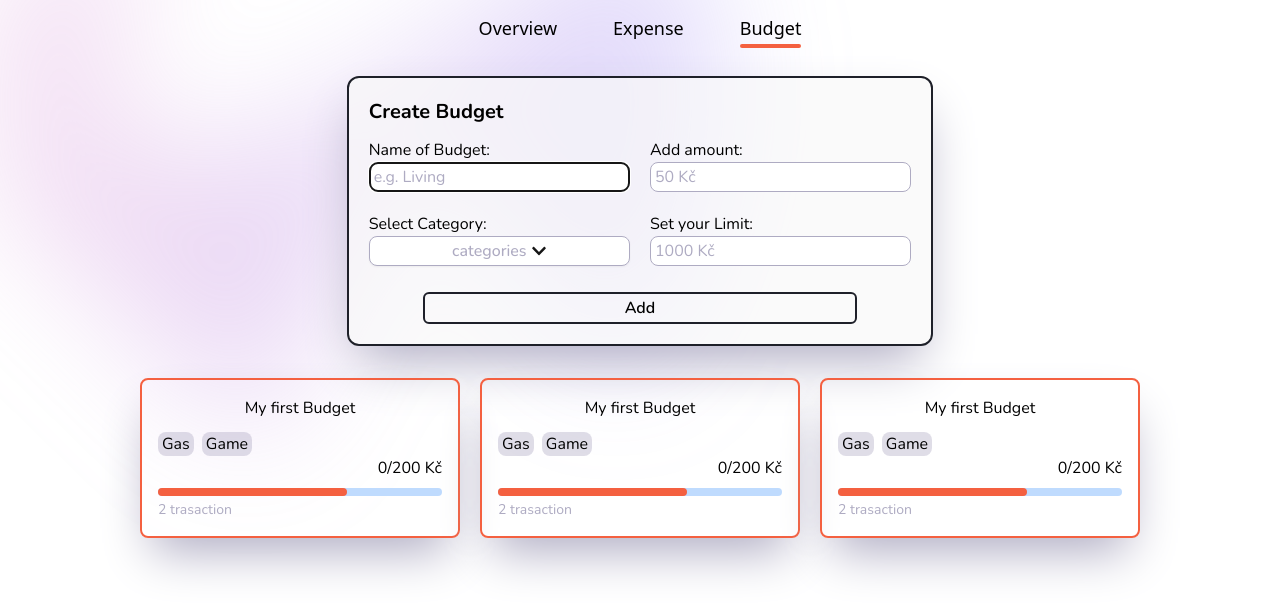
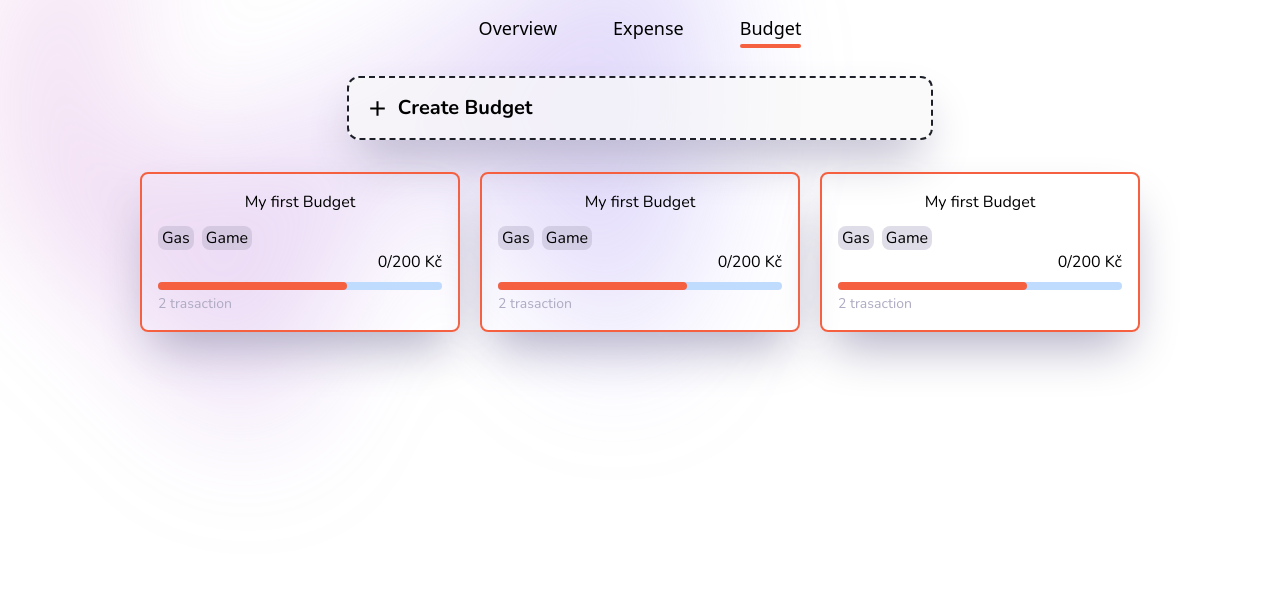
Before and after one commit to lucas-dash/Expense-Tracker, a React (Vite) app: page /budgets in a window 1280 px wide. Shown: the top 614 px of the page. Built offline with nearby package versions, Linux system fonts and the light colour scheme.

Commit message:
budget form state and creating new budget

```diff
--- a/src/Context/TransactionContex.tsx
+++ b/src/Context/TransactionContex.tsx
@@ -136,6 +136,7 @@ type UseTransactionHook = {
   addTransaction: (expense: ExpenseType) => void;
   removeTransaction: (expense: ExpenseType) => void;
   getFilterMoney: () => ReturnWealth;
+  addBudget: (budget: BudgetsType) => void;
 };
 
 const useTransaction = (): UseTransactionHook => {
--- a/src/components/budgetsComponents/Budget.tsx
+++ b/src/components/budgetsComponents/Budget.tsx
@@ -3,7 +3,7 @@ import useTransaction from '../../Context/TransactionContex';
 const Budget = () => {
   const { state, getFilterMoney } = useTransaction();
   const { outcome } = getFilterMoney();
-  console.log(outcome);
+  // console.log(outcome);
 
   return (
     <article className="border-2 border-progress rounded-lg w-[320px] p-4 shadow-2xl shadow-descript dark:shadow-dark min-w-max">
--- a/src/components/budgetsComponents/BudgetForm.tsx
+++ b/src/components/budgetsComponents/BudgetForm.tsx
@@ -1,14 +1,63 @@
+// icon
+import { FaChevronDown } from 'react-icons/fa';
+import { MdAdd } from 'react-icons/md';
+// hooks
 import { useEffect, useRef, useState } from 'react';
-import { FaChevronDown } from 'react-icons/fa';
 import useTransaction from '../../Context/TransactionContex';
+// type
+import { BudgetsType } from '../../utils/Types';
+// utilities
+import { v4 as uuidv4 } from 'uuid';
 
 const BudgetForm = () => {
-  const [isOpen, setIsOpen] = useState(false);
+  const { state, addBudget } = useTransaction();
 
-  const { state } = useTransaction();
-  console.log(state.category);
+  // other state
+  const checkboxReset = false;
+  const [isOpenCategories, setIsOpenCategories] = useState(false);
+  const [showForm, setShowForm] = useState(false);
+  const dropdownRef = useRef<HTMLDivElement>(null);
 
-  const dropdownRef = useRef<HTMLDivElement>(null);
+  // new budget useState
+  const [name, setName] = useState('');
+  const [limit, setLimit] = useState('');
+  const [categories, setCategories] = useState<string[]>([]);
+
+  const handleChange = ({ target }: React.ChangeEvent<HTMLInputElement>) => {
+    if (target.checked) {
+      setCategories((prev) => [...prev, target.value]);
+    } else {
+      setCategories((prev) => {
+        if (prev.includes(target.value)) {
+          return [...prev.filter((cat) => cat !== target.value)];
+        }
+        return prev;
+      });
+    }
+  };
+
+  useEffect(() => {
+    console.log(categories);
+  }, [categories]);
+
+  const handleSubmit = (event: React.FormEvent<HTMLFormElement>) => {
+    event.preventDefault();
+
+    if (name && limit && categories.length > 0) {
+      const newBudget: BudgetsType = {
+        id: uuidv4(),
+        name: name.trim(),
+        limit: Number(limit),
+        categories: categories,
+      };
+
+      addBudget(newBudget);
+
+      setName('');
+      setLimit('');
+      setCategories([]);
+    }
+  };
 
   useEffect(() => {
     function handleClickOutside(event: MouseEvent) {
@@ -16,7 +65,7 @@ const BudgetForm = () => {
         dropdownRef.current &&
         !dropdownRef.current.contains(event.target as Node)
       ) {
-        setIsOpen(false);
+        setIsOpenCategories(false);
       }
     }
 
@@ -27,35 +76,42 @@ const BudgetForm = () => {
   }, [dropdownRef]);
 
   return (
-    <section className=" border-darkBG border-2 dark:border-light rounded-xl bg-light/70 dark:bg-light/30 dark:text-dark p-5 w-2/4 min-w-max mx-auto mb-8 shadow-2xl shadow-descript dark:shadow-dark">
-      <form>
-        <h3 className="font-bold text-xl pb-3">Create Budget</h3>
-        <div className="grid grid-cols-1 sm:grid-cols-2 gap-2 sm:gap-5">
+    <section
+      className={` border-darkBG border-2 dark:border-light rounded-xl bg-light/70 dark:bg-light/30 dark:text-dark p-4 w-2/4 min-w-max mx-auto mb-8 shadow-2xl shadow-descript dark:shadow-dark overflow-hidden ${
+        showForm
+          ? 'h-[295px] sm:h-64 transition-all duration-500'
+          : 'h-16 transition-all duration-500 border-dashed'
+      } ${isOpenCategories ? 'overflow-visible' : ''}`}
+    >
+      <form onSubmit={handleSubmit}>
+        <div
+          className="flex items-center gap-2 pb-3 cursor-pointer"
+          onClick={() => setShowForm((prev) => !prev)}
+        >
+          <MdAdd
+            size={25}
+            className={` ${
+              showForm
+                ? 'rotate-45 transition-all duration-500'
+                : 'transition-all duration-500 '
+            }`}
+          />
+          <h3 className="font-bold text-xl">Create Budget</h3>
+        </div>
+        <div className="grid grid-cols-1 sm:grid-cols-2 gap-2 sm:gap-4">
           <div className="flex flex-col">
             <label htmlFor="name">Name of Budget:</label>
             <input
               type="text"
               name="name"
               id="name"
+              value={name}
+              onChange={({ target }) => setName(target.value)}
               aria-label="Select name of your budget"
-              autoFocus
               required
+              onFocus={() => setShowForm(true)}
               placeholder="e.g. Living"
-              className="rounded-lg focus:outline-dark p-0.5 w-56 sm:w-auto border border-descript hover:bg-gray-50 placeholder:text-descript px-1"
-            />
-          </div>
-
-          <div className="flex flex-col">
-            <label htmlFor="amount">Add amount:</label>
-            <input
-              type="number"
-              min="0"
-              id="amount"
-              name="amount"
-              placeholder="50 Kč"
-              required
-              aria-label="add max value of budget"
-              className="focus:outline-dark p-0.5 px-1 rounded-lg border border-descript hover:bg-gray-50 placeholder:text-descript"
+              className="rounded-lg focus:outline-dark p-0.5 sm:w-auto border border-descript hover:bg-gray-50 placeholder:text-descript px-1 "
             />
           </div>
 
@@ -65,7 +121,7 @@ const BudgetForm = () => {
               <span>Select Category:</span>
               <button
                 type="button"
-                onClick={() => setIsOpen((prev) => !prev)}
+                onClick={() => setIsOpenCategories((prev) => !prev)}
                 className="inline-flex justify-center items-center gap-1 w-full rounded-lg border border-descript shadow-sm p-0.5 bg-white text-base font-medium text-descript hover:bg-gray-50 focus:ring-dark focus:outline-offset-1 focus:ring-1"
                 id="menu-button"
                 aria-expanded="true"
@@ -74,54 +130,75 @@ const BudgetForm = () => {
                 categories
                 <FaChevronDown
                   className={`text-dark transition-all duration-500 ease-out ${
-                    isOpen ? 'rotate-180' : ''
+                    isOpenCategories ? 'rotate-180' : ''
                   }`}
                 />
               </button>
             </div>
             <div
               className={`origin-top-right absolute z-20 my-2 w-full rounded-lg shadow-2xl shadow-dark/60 bg-light ring-1 ring-dark ring-opacity-10 transition-all duration-500 pb-1 ${
-                !isOpen ? 'hidden' : ''
+                !isOpenCategories ? 'hidden' : ''
               }`}
             >
               <div
-                className="py-1 grid grid-cols-2"
+                className="py-1 grid grid-cols-2 gap-1"
                 role="menu"
                 aria-orientation="vertical"
                 aria-labelledby="menu-button"
                 tabIndex={-1}
               >
+                {state.category.map((categ) => {
+                  if (categ.type === 'Outcome') {
+                    return (
                       <label
-                  htmlFor="Food & Drinks"
-                  className="inline-flex items-center mx-2"
+                        htmlFor={categ.name}
+                        key={categ.id}
+                        className="flex items-center mx-2 gap-2"
                       >
                         <input
                           type="checkbox"
-                    name="options[]"
-                    id="Food & Drinks"
-                    className="h-4 w-4"
-                    value="Food & Drinks"
+                          name={categ.name}
+                          id={categ.name}
+                          className="h-max w-max"
+                          onChange={(event) => handleChange(event)}
+                          value={categ.name}
+                          checked={
+                            checkboxReset
+                              ? false
+                              : categories.includes(categ.name)
+                          }
                         />
-                  <span className="ml-2 text-gray-700">Food & Drinks</span>
+                        <span className=" text-sm text-gray-700">
+                          {categ.name}
+                        </span>
                       </label>
+                    );
+                  } else {
+                    return null;
+                  }
+                })}
               </div>
             </div>
           </div>
 
-          <div className="flex flex-col">
+          <div className="flex flex-col sm:col-span-2">
             <label htmlFor="limit">Set your Limit:</label>
             <input
               type="number"
               name="limit"
               id="limit"
               min="0"
+              inputMode="decimal"
               placeholder="1000 Kč"
+              value={limit}
+              onChange={({ target }) => setLimit(target.value)}
               className="rounded-lg focus:outline-dark p-0.5 px-1 border border-descript hover:bg-gray-50 placeholder:text-descript"
             />
           </div>
 
           <button
             type="submit"
+            disabled={name && limit && categories.length > 0 ? false : true}
             className="border-2 border-darkBG rounded-md px-1 py-0.5 font-semibold hover:scale-x-105 hover:bg-dark transition-all duration-300 text-center dark:text-light hover:text-light mt-1.5 disabled:bg-descript disabled:opacity-60 sm:col-span-2 w-4/5 mx-auto"
           >
             Add
--- a/src/pages/BudgetsPage.tsx
+++ b/src/pages/BudgetsPage.tsx
@@ -1,10 +1,13 @@
+// components
 import Budget from '../components/budgetsComponents/Budget';
 import BudgetForm from '../components/budgetsComponents/BudgetForm';
+import { useState } from 'react';
 
 const BudgetsPage = () => {
   return (
-    <main className="font-nunito w-11/12 mx-auto">
+    <main className="font-nunito w-11/12 mx-auto pb-5">
       <BudgetForm />
+
       <section className="flex flex-wrap gap-5 w-11/12 mx-auto justify-center">
         <Budget />
         <Budget />
--- a/src/utils/Types.ts
+++ b/src/utils/Types.ts
@@ -31,5 +31,7 @@ export type BudgetsType = {
   id: string;
   name: string;
   limit: number;
-  category: string[];
+  categories: string[];
 };
+
+// { name: string }[]
```
Lines whose indentation alone changed are shown as unchanged.
